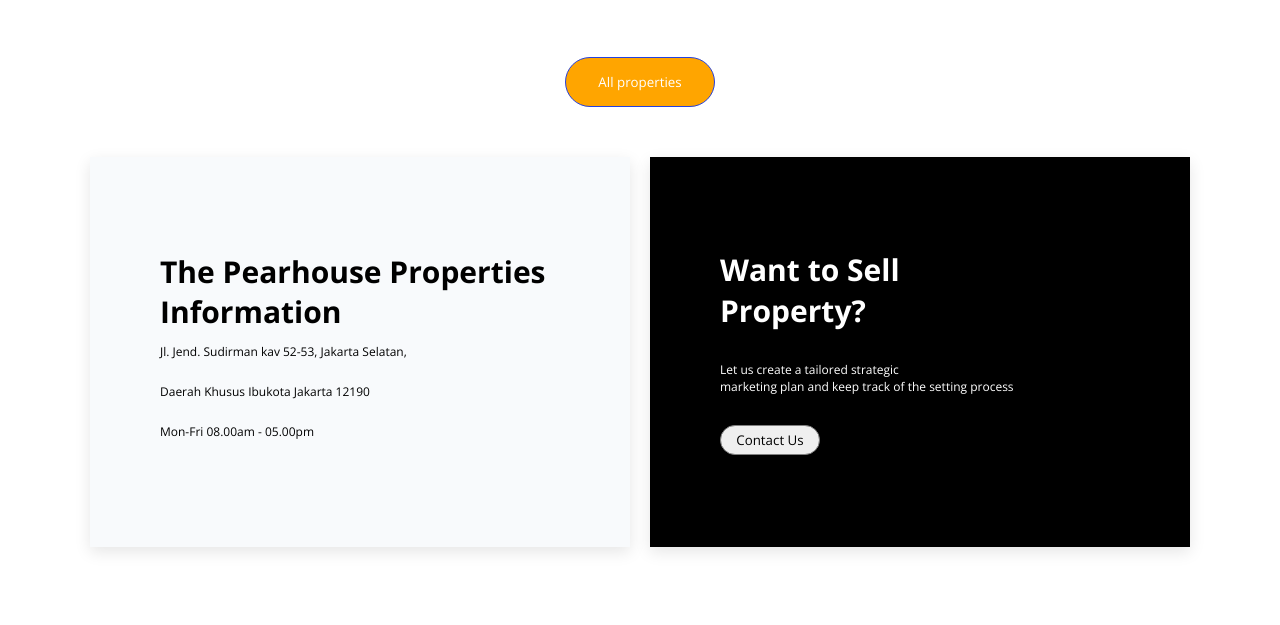
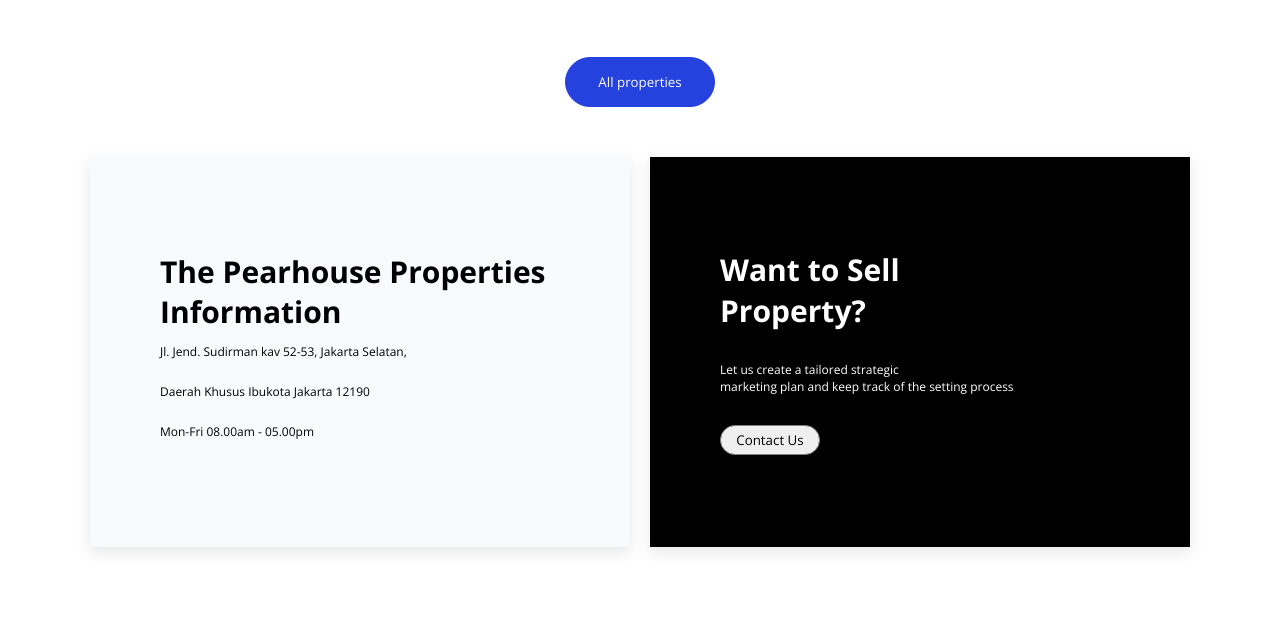
Before and after one commit to mrafidzaky-hub/The-Pearhouse, a plain HTML site: page index.html in a window 1280 px wide. Shown: the part 1464-2089 px from the top of the page. Drawn offline with nearby package versions, Linux system fonts and the light colour scheme.

Commit message:
blue the button

```diff
--- a/style.css
+++ b/style.css
@@ -190,8 +190,7 @@
 }
 
 .properties-btn{
-    /* background-color: #2541de; */
-    background-color: orange;
+    background-color: #2541de;
     color: white;
     border-radius: 30px;
     width: 150px;    /* Set a fixed width */
```
